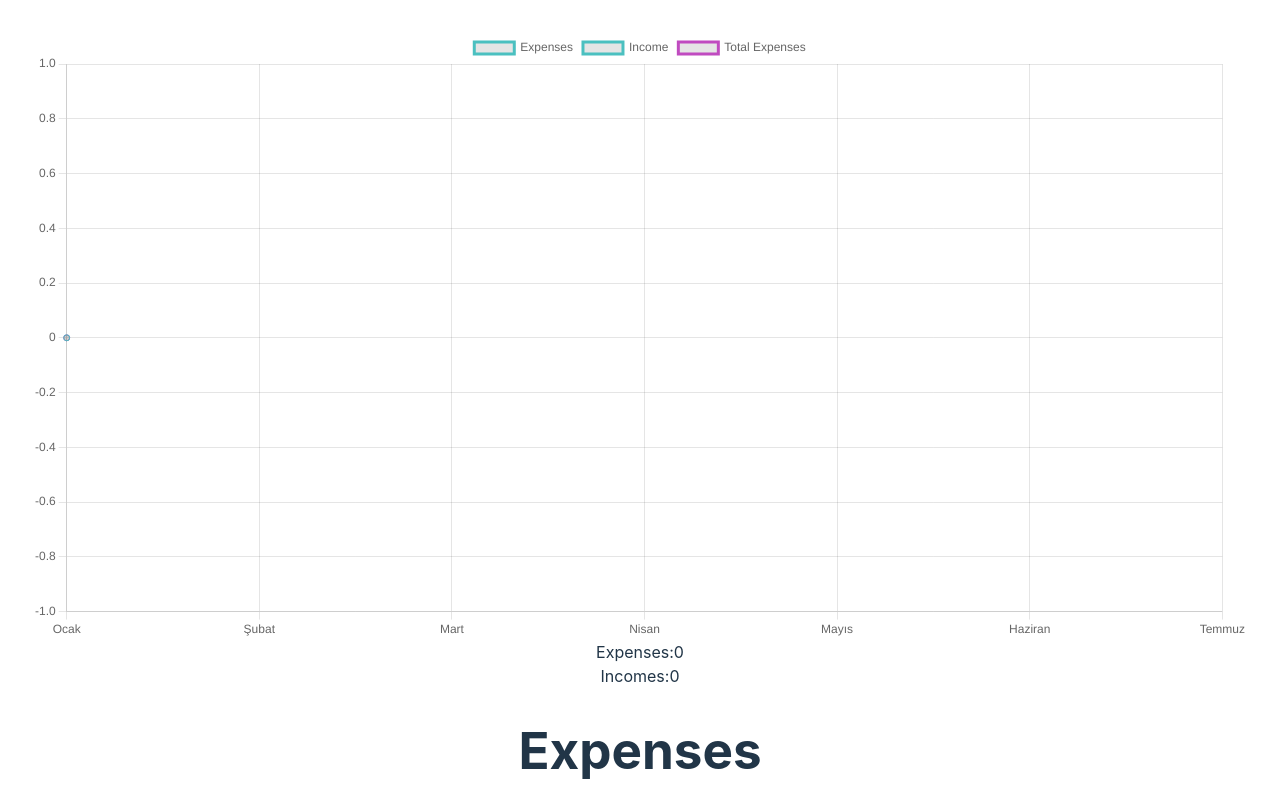
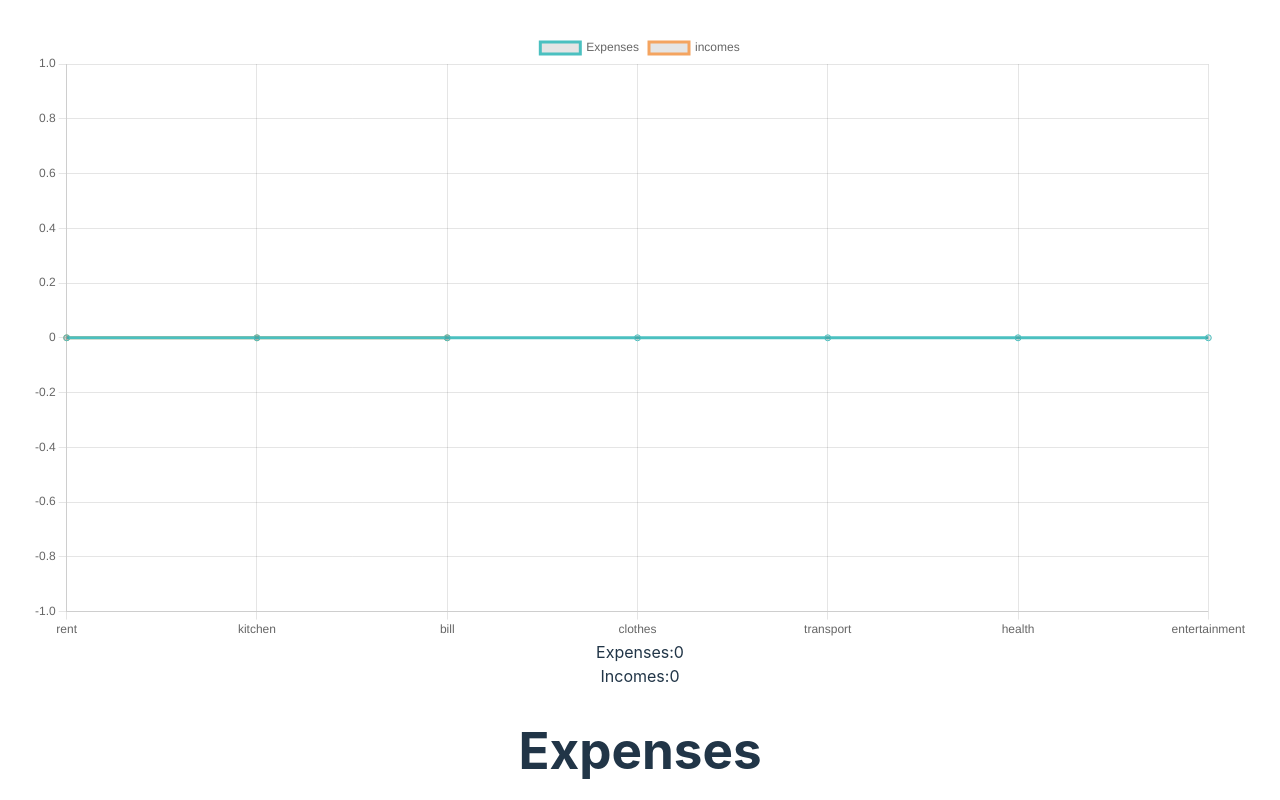
Before and after one commit to ertugrulsertaslan/personal-finance-tracker, a React (Vite) app: page / in a window 1280 px wide. Shown: the top 800 px of the page. Built offline with nearby package versions, Linux system fonts and the light colour scheme.

Commit message:
Fix showing income and outputs on chart

```diff
--- a/src/components/Line.jsx
+++ b/src/components/Line.jsx
@@ -11,6 +11,7 @@ import {
   Tooltip,
   Legend,
 } from "chart.js";
+import { shallow } from "zustand/shallow";
 //import { lineChartData } from "./Data";
 ChartJS.register(
   CategoryScale,
@@ -22,28 +23,49 @@ ChartJS.register(
   Legend
 );
 function LineGraph() {
-  const { expenses, totalExpenses, totalIncomes } = useDataStore((state) => ({
-    expenses: state.expenses,
-    totalExpenses: state.totalExpenses(),
-    totalIncomes: state.totalIncomes(),
-  }));
+  const { expenses, incomes, totalExpenses, totalIncomes } = useDataStore(
+    (state) => ({
+      expenses: state.expenses,
+      incomes: state.incomes,
+      totalExpenses: state.totalExpenses(),
+      totalIncomes: state.totalIncomes(),
+    })
+  );
+  let firstItem = expenses && expenses.length > 0 ? expenses[0] : {};
+  let secondItem = incomes && incomes.length > 0 ? incomes[0] : {};
+
   const lineChartData = {
-    labels: ["Ocak", "Şubat", "Mart", "Nisan", "Mayıs", "Haziran", "Temmuz"],
+    labels: [
+      "rent",
+      "kitchen",
+      "bill",
+      "clothes",
+      "transport",
+      "health",
+      "entertainment",
+    ],
     datasets: [
       {
         label: "Expenses",
-        data: [expenses], // expenses verisini burada kullanın
+        data: [
+          firstItem.rent || 0,
+          firstItem.kitchen || 0,
+          firstItem.bill || 0,
+          firstItem.clothes || 0,
+          firstItem.transport || 0,
+          firstItem.health || 0,
+          firstItem.entertainment || 0,
+        ], // expenses verisini burada kullanın
         borderColor: "rgb(75, 192, 192)",
       },
       {
-        label: "Income",
-        data: [totalIncomes], // totalIncomes verisini burada kullanın
-        borderColor: "rgb(75, 192, 192)",
-      },
-      {
-        label: "Total Expenses",
-        data: [totalExpenses], // totalExpenses verisini burada kullanın
-        borderColor: "rgb(192, 75, 192)",
+        label: "incomes",
+        data: [
+          secondItem.salary || 0,
+          secondItem.sideJob || 0,
+          secondItem.investment || 0,
+        ], // expenses verisini burada kullanın
+        borderColor: "rgb(244, 164, 96)",
       },
     ],
   };
--- a/src/components/Store.jsx
+++ b/src/components/Store.jsx
@@ -3,32 +3,17 @@ import { create } from "zustand";
 export const useDataStore = create((set, get) => ({
   incomes: [],
   expenses: [],
-  totalExpenses: () => {
-    console.log("Calculating total expense...");
-    return get().expenses.reduce((total, expense) => {
-      return (
-        total +
-        Number(expense.rent) +
-        Number(expense.kitchen) +
-        Number(expense.bill) +
-        Number(expense.clothes) +
-        Number(expense.transport) +
-        Number(expense.health) +
-        Number(expense.entertainment)
-      );
-    }, 0);
-  },
-  totalIncomes: () => {
-    console.log("Calculating total income...");
-    return get().incomes.reduce((total, income) => {
-      return (
-        total +
-        Number(income.salary) +
-        Number(income.sideJob) +
-        Number(income.investment)
-      );
-    }, 0);
-  },
+  rent: "",
+  kitchen: "",
+  bill: "",
+  clothes: "",
+  transport: "",
+  health: "",
+  entertainment: "",
+  salary: "",
+  sideJob: "",
+  investment: "",
+
   setRent: (rent) =>
     set((state) => ({
       ...state,
@@ -94,7 +79,6 @@ export const useDataStore = create((set, get) => ({
       sideJob: "",
       investment: "",
     })),
-
   addExpenses: (item) => {
     set((state) => ({
       expenses: [...state.expenses, item],
@@ -107,4 +91,30 @@ export const useDataStore = create((set, get) => ({
     }));
     get().resetToDoForm();
   },
+  totalExpenses: () => {
+    // console.log("Calculating total expense...");
+    return get().expenses.reduce((total, expense) => {
+      return (
+        total +
+        Number(expense.rent) +
+        Number(expense.kitchen) +
+        Number(expense.bill) +
+        Number(expense.clothes) +
+        Number(expense.transport) +
+        Number(expense.health) +
+        Number(expense.entertainment)
+      );
+    }, 0);
+  },
+  totalIncomes: () => {
+    // console.log("Calculating total income...");
+    return get().incomes.reduce((total, income) => {
+      return (
+        total +
+        Number(income.salary) +
+        Number(income.sideJob) +
+        Number(income.investment)
+      );
+    }, 0);
+  },
 }));
```
